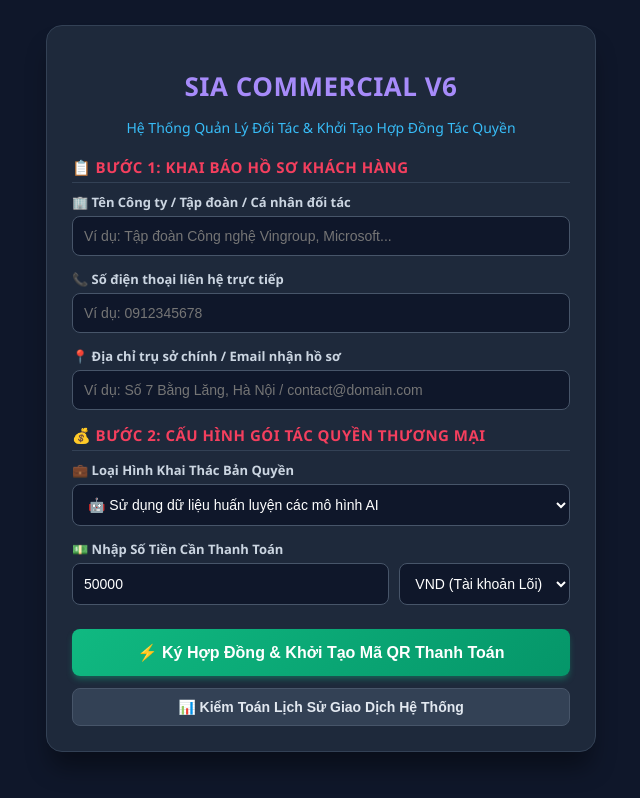
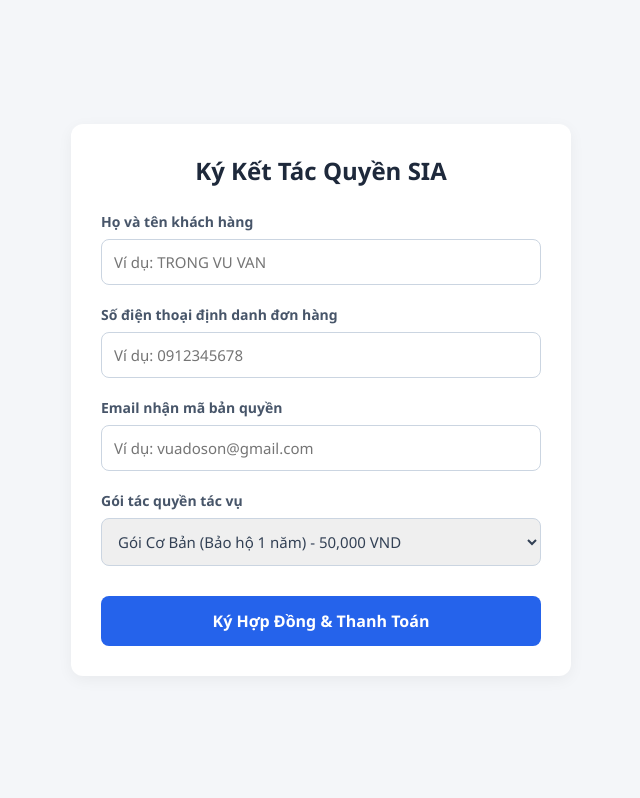
Before and after one commit to vuadoson/SIA-Project, a plain HTML site: page index.html in a window 1280 px wide. Shown: the whole page, without its empty margins (319-959 px from the left). Drawn offline with Linux system fonts and the light colour scheme.

Commit message:
Update title and improve form fields in index.html

```diff
--- a/index.html
+++ b/index.html
@@ -3,181 +3,226 @@
 <head>
     <meta charset="UTF-8">
     <meta name="viewport" content="width=device-width, initial-scale=1.0">
-    <title>SIA - Nền Tảng Thương Mại Tác Quyền Toàn Phần</title>
+    <title>Hệ thống Bảo hộ Mã nguồn SIA</title>
     <style>
-        body { font-family: 'Segoe UI', Tahoma, Geneva, Verdana, sans-serif; background: #0f172a; color: #e2e8f0; margin: 0; padding: 15px; display: flex; flex-direction: column; align-items: center; }
-        .container { max-width: 550px; width: 100%; background: #1e293b; padding: 25px; border-radius: 16px; box-shadow: 0 20px 25px -5px rgba(0,0,0,0.4); border: 1px solid #334155; margin-top: 10px; box-sizing: border-box; }
-        h1 { color: #a78bfa; text-align: center; font-size: 26px; margin-bottom: 5px; font-weight: 800; letter-spacing: 0.5px; }
-        p.subtitle { text-align: center; color: #38bdf8; font-size: 14px; margin-bottom: 20px; font-weight: 500; }
-
-        .section-title { font-size: 15px; color: #f43f5e; font-weight: bold; margin: 15px 0 10px 0; border-bottom: 1px solid #334155; padding-bottom: 5px; text-transform: uppercase; letter-spacing: 0.5px;}
-        .form-group { margin-bottom: 14px; }
-        label { display: block; font-size: 13px; margin-bottom: 5px; color: #cbd5e1; font-weight: 600; }
-        input, select { width: 100%; padding: 11px; background: #0f172a; border: 1px solid #475569; border-radius: 8px; color: white; box-sizing: border-box; font-size: 14px; }
-        input:focus, select:focus { border-color: #38bdf8; outline: none; }
-
-        .currency-block { display: flex; gap: 10px; }
-        .currency-block input { flex: 2; }
-        .currency-block select { flex: 1; }
-
-        button { width: 100%; padding: 14px; border: none; border-radius: 8px; color: white; font-weight: bold; font-size: 16px; cursor: pointer; transition: all 0.2s; margin-top: 10px; }
-        .btn-primary { background: linear-gradient(135deg, #10b981, #059669); box-shadow: 0 4px 6px -1px rgba(16, 185, 129, 0.4); }
-        .btn-primary:hover { background: linear-gradient(135deg, #059669, #047857); transform: translateY(-1px); }
-        .btn-secondary { background: #334155; border: 1px solid #475569; margin-top: 12px; color: #e2e8f0; font-size: 14px; padding: 10px; }
-
-        .result-box { margin-top: 20px; padding: 18px; background: #020617; border-radius: 10px; border-left: 5px solid #10b981; display: none; text-align: center; }
-        .qr-container { background: white; padding: 15px; display: inline-block; border-radius: 12px; margin: 15px 0; }
-        .qr-container img { max-width: 220px; width: 100%; height: auto; display: block; }
-
-        .invoice-details { text-align: left; margin-top: 15px; font-size: 13px; border-top: 1px dashed #334155; padding-top: 10px; line-height: 1.6; }
-        .invoice-line { display: flex; justify-content: space-between; padding: 3px 0; }
-        .log-area { max-height: 180px; overflow-y: auto; background: #020617; padding: 12px; border-radius: 8px; margin-top: 15px; border: 1px solid #334155; font-family: monospace; font-size: 11px; color: #38bdf8; display: none; width: 100%; box-sizing: border-box; white-space: pre-wrap; }
+        * {
+            box-sizing: border-box;
+            font-family: 'Segoe UI', Tahoma, Geneva, Verdana, sans-serif;
+        }
+        body {
+            background-color: #f4f6f9;
+            margin: 0;
+            padding: 20px;
+            display: flex;
+            justify-content: center;
+            align-items: center;
+            min-height: 100vh;
+        }
+        .container {
+            background: #ffffff;
+            max-width: 500px;
+            width: 100%;
+            padding: 30px;
+            border-radius: 12px;
+            box-shadow: 0 4px 15px rgba(0,0,0,0.05);
+        }
+        h2 {
+            color: #1e293b;
+            text-align: center;
+            margin-top: 0;
+            margin-bottom: 25px;
+            font-size: 24px;
+        }
+        .form-group {
+            margin-bottom: 20px;
+        }
+        label {
+            display: block;
+            margin-bottom: 8px;
+            color: #475569;
+            font-weight: 600;
+            font-size: 14px;
+        }
+        input, select {
+            width: 100%;
+            padding: 12px;
+            border: 1px solid #cbd5e1;
+            border-radius: 8px;
+            font-size: 15px;
+            color: #334155;
+            transition: all 0.3s;
+        }
+        input:focus, select:focus {
+            outline: none;
+            border-color: #2563eb;
+            box-shadow: 0 0 0 3px rgba(39, 99, 235, 0.16);
+        }
+        button {
+            width: 100%;
+            padding: 14px;
+            background-color: #2563eb;
+            color: white;
+            border: none;
+            border-radius: 8px;
+            font-size: 16px;
+            font-weight: bold;
+            cursor: pointer;
+            transition: background 0.3s;
+            margin-top: 10px;
+        }
+        button:hover {
+            background-color: #1d4ed8;
+        }
+        .payment-section {
+            display: none;
+            text-align: center;
+            margin-top: 25px;
+            padding-top: 25px;
+            border-top: 2px dashed #e2e8f0;
+        }
+        .qr-box {
+            background: #f8fafc;
+            padding: 15px;
+            border-radius: 8px;
+            display: inline-block;
+            margin-bottom: 15px;
+            border: 1px solid #e2e8f0;
+        }
+        #qrCodeImage {
+            max-width: 250px;
+            width: 100%;
+            height: auto;
+            display: block;
+        }
+        .note {
+            font-size: 13px;
+            color: #ef4444;
+            background-color: #fef2f2;
+            padding: 12px;
+            border-radius: 6px;
+            border-left: 4px solid #ef4444;
+            text-align: left;
+            margin-top: 15px;
+            line-height: 1.5;
+        }
+        .success-text {
+            color: #16a34a;
+            font-weight: bold;
+            margin-bottom: 10px;
+        }
     </style>
 </head>
 <body>
 
 <div class="container">
-        <h1>SIA COMMERCIAL V6</h1>
-        <p class="subtitle">Hệ Thống Quản Lý Đối Tác & Khởi Tạo Hợp Đồng Tác Quyền</p>
+    <h2>Ký Kết Tác Quyền SIA</h2>
 
-        <div class="section-title">📋 Bước 1: Khai báo hồ sơ khách hàng</div>
-
+    <div id="orderForm">
         <div class="form-group">
-            <label>🏢 Tên Công ty / Tập đoàn / Cá nhân đối tác</label>
-            <input type="text" id="clientName" placeholder="Ví dụ: Tập đoàn Công nghệ Vingroup, Microsoft...">
+            <label for="clientName">Họ và tên khách hàng</label>
+            <input type="text" id="clientName" placeholder="Ví dụ: TRONG VU VAN" required>
         </div>
 
         <div class="form-group">
-            <label>📞 Số điện thoại liên hệ trực tiếp</label>
-            <input type="text" id="clientPhone" placeholder="Ví dụ: 0912345678">
+            <label for="clientPhone">Số điện thoại định danh đơn hàng</label>
+            <input type="tel" id="clientPhone" placeholder="Ví dụ: 0912345678" required>
         </div>
 
         <div class="form-group">
-            <label>📍 Địa chỉ trụ sở chính / Email nhận hồ sơ</label>
-            <input type="text" id="clientAddress" placeholder="Ví dụ: Số 7 Bằng Lăng, Hà Nội / contact@domain.com">
+            <label for="clientEmail">Email nhận mã bản quyền</label>
+            <input type="email" id="clientEmail" placeholder="Ví dụ: vuadoson@gmail.com" required>
         </div>
 
-        <div class="section-title">💰 Bước 2: Cấu hình gói tác quyền thương mại</div>
-
         <div class="form-group">
-            <label>💼 Loại Hình Khai Thác Bản Quyền</label>
+            <label for="actionType">Gói tác quyền tác vụ</label>
             <select id="actionType">
-                <option value="AI_TRAINING">🤖 Sử dụng dữ liệu huấn luyện các mô hình AI</option>
-                <option value="COMMERCIAL_USE">🏢 Khai thác thương mại / Tập đoàn Big Tech</option>
-                <option value="API_CALL">⚡ Truy vấn dữ liệu cốt lõi qua hệ thống API</option>
+                <option value="Gói Cơ Bản (Bảo hộ 1 năm)">Gói Cơ Bản (Bảo hộ 1 năm) - 50,000 VND</option>
+                <option value="Gói Nâng Cao (Trọn đời)">Gói Nâng Cao (Trọn đời) - 100,000 VND</option>
             </select>
         </div>
 
-        <div class="form-group">
-            <label>💵 Nhập Số Tiền Cần Thanh Toán</label>
-            <div class="currency-block">
-                <input type="number" id="amount" value="50000">
-                <select id="currency">
-                    <option value="VND">VND (Tài khoản Lõi)</option>
-                    <option value="USD">USD (Tài khoản Ngoại Tệ)</option>
-                    <option value="EUR">EUR (Tài khoản Ngoại Tệ)</option>
-                </select>
+        <button type="button" onclick="submitOrder()">Ký Hợp Đồng & Thanh Toán</button>
+    </div>
+
+    <div id="paymentSection" class="payment-section">
+        <p class="success-text">🎉 Đã khởi tạo hợp đồng thành công!</p>
+        <p style="font-size: 14px; color: #64748b; margin-bottom: 15px;">Mời ông mở app ngân hàng quét mã VietQR dưới đây để thanh toán tự động:</p>
+
+        <div class="qr-box">
+            <img id="qrCodeImage" src="" alt="Mã QR Thanh Toán VietQR">
+        </div>
+
+        <div class="note">
+            <strong>🚨 Lưu ý cực kỳ quan trọng:</strong> Ông vui lòng <strong>giữ nguyên nội dung chuyển khoản</strong> do mã QR tự tạo (chính là số điện thoại định danh). Không chỉnh sửa nội dung này để hệ thống Go và MacroDroid tự động kích hoạt và gửi email bàn giao sản phẩm sau 3 giây!
+        </div>
     </div>
 </div>
 
-        <button class="btn-primary" onclick="generateSIAPayment()">
-            ⚡ Ký Hợp Đồng & Khởi Tạo Mã QR Thanh Toán
-        </button>
+<script>
+    function submitOrder() {
+        const name = document.getElementById("clientName").value.trim();
+        const phone = document.getElementById("clientPhone").value.trim();
+        const email = document.getElementById("clientEmail").value.trim();
+        const actionSelect = document.getElementById("actionType");
+        const actionType = actionSelect.value;
 
-        <button class="btn-secondary" onclick="fetchSystemLogs()">
-            📊 Kiểm Toán Lịch Sử Giao Dịch Hệ Thống
-        </button>
-
-        <div id="resultBox" class="result-box">
-            <h3 style="color: #34d399; margin-top: 0;">💵 MÃ QR THANH TOÁN THỰC TẾ</h3>
-            <p style="font-size: 13px; color: #94a3b8; margin-bottom: 5px;" id="paymentMessage"></p>
-
-            <div class="qr-container">
-                <img id="qrImage" src="" alt="Mã QR Thanh Toán MB">
-            </div>
-
-            <p style="font-size: 12px; color: #f43f5e; margin-top: 0; font-weight: bold;">⚠️ Sử dụng ứng dụng Ngân hàng quét mã để thực hiện giao dịch pháp lý</p>
-
-            <div class="invoice-details" id="invoiceDetails"></div>
-        </div>
-
-        <div id="logArea" class="log-area"></div>
-    </div>
-
-    <script>
-        const baseUrl = 'https://sia-project-wghg.onrender.com';
-        const siaKey = 'SIA-SUPER-KEY-2026';
-
-        async function generateSIAPayment() {
-            const clientName = document.getElementById('clientName').value.trim();
-            const clientPhone = document.getElementById('clientPhone').value.trim();
-            const clientAddress = document.getElementById('clientAddress').value.trim();
-
-            const actionType = document.getElementById('actionType').value;
-            const amount = parseFloat(document.getElementById('amount').value);
-            const currency = document.getElementById('currency').value;
-
-            const resultBox = document.getElementById('resultBox');
-            const qrImage = document.getElementById('qrImage');
-            const paymentMessage = document.getElementById('paymentMessage');
-            const invoiceDetails = document.getElementById('invoiceDetails');
-
-            // Ràng buộc bắt buộc khách hàng điền danh tính trước khi cho thanh toán
-            if (!clientName || !clientPhone || !clientAddress) {
-                alert("⚠️ Vui lòng điền đầy đủ Tên, Số điện thoại và Địa chỉ để hệ thống xác minh danh tính hợp đồng!");
+        if (!name || !phone || !email) {
+            alert("Vui lòng điền đầy đủ thông tin trước khi ký kết hợp đồng ông ơi!");
             return;
         }
 
-            resultBox.style.display = 'block';
-            paymentMessage.innerText = 'Hệ thống SIA đang đăng ký hồ sơ doanh nghiệp và tạo mã QR ngân hàng...';
-            qrImage.src = '';
-
-            // Tự động gộp thông tin khách hàng vào nội dung chuyển khoản để ngân hàng lưu giữ
-            const memoInfo = `SIA_${clientPhone}_${actionType}`;
-
-            // Tạo mã QR ngân hàng thụ hưởng MB chính chủ VU VAN TRONG
-            let targetAccount = "1005071981";
-            if (currency === "USD") targetAccount = "6801639330636";
-            else if (currency === "EUR") targetAccount = "5120703663032";
-
-            const qrCodeURL = `https://img.vietqr.io/image/MB-${targetAccount}-qr_only.png?amount=${amount}&addInfo=${memoInfo}`;
-
-            const shareDev = amount * 0.7;
-            const shareHardware = amount * 0.2;
-            const shareReserve = amount * 0.1;
-            const currentTimestamp = new Date().toLocaleString();
-
-            paymentMessage.innerHTML = `Chuyển về số tài khoản: <strong>${targetAccount}</strong><br>Người nhận: <strong>VU VAN TRONG</strong>`;
-            qrImage.src = qrCodeURL;
-
-            invoiceDetails.innerHTML = `
-                <div style="background: #0f172a; padding: 10px; border-radius: 6px; margin-bottom: 10px; border: 1px dashed #334155;">
-                    <strong style="color: #a78bfa;">📝 HỒ SƠ ĐỐI TÁC HỢP ĐỒNG:</strong><br>
-                    • Khách hàng: <span style="color: white;">${clientName}</span><br>
-                    • Hotline: <span style="color: white;">${clientPhone}</span><br>
-                    • Trụ sở / Email: <span style="color: white;">${clientAddress}</span>
-                </div>
-                <div class="invoice-line"><span>Tổng Số Tiền Tác Quyền:</span><strong>${amount.toLocaleString()} ${currency}</strong></div>
-                <div class="invoice-line" style="color: #60a5fa;"><span>👥 Quỹ Lập Trình Viên (70%):</span><span>${shareDev.toLocaleString()} ${currency}</span></div>
-                <div class="invoice-line" style="color: #fca5a5;"><span>☁️ Hạ Tầng Máy Chủ (20%):</span><span>${shareHardware.toLocaleString()} ${currency}</span></div>
-                <div class="invoice-line" style="color: #fef08a;"><span>🛡️ Quỹ Dự Phòng Hệ Thống (10%):</span><span>${shareReserve.toLocaleString()} ${currency}</span></div>
-                <div style="font-size: 10px; color: #475569; text-align: right; margin-top: 10px;">Mã định danh bảo mật • Hợp đồng số: SIA-${Date.now().toString().slice(-6)}</div>
-            `;
+        // Tự động phân tích và quy đổi số tiền dựa theo gói lựa chọn
+        let amountVND = 50000;
+        if (actionType.includes("Trọn đời")) {
+            amountVND = 100000;
         }
 
-        async function fetchSystemLogs() {
-            const logArea = document.getElementById('logArea');
-            logArea.style.display = 'block';
-            logArea.innerText = '⏳ Đang truy xuất dữ liệu sổ cái kiểm toán thương mại...';
+        // Bước 1: Gửi thông tin đăng ký lên máy chủ Render để lưu vào bộ nhớ đệm (Cache đợi tiền)
+        const orderData = {
+            client_name: name,
+            client_phone: phone,
+            client_address: email,
+            action_type: actionType,
+            amount: parseFloat(amountVND)
+        };
 
-            try {
-                const response = await fetch(`${baseUrl}/api/v1/logs`);
-                const data = await response.json();
-                logArea.innerText = data.logs;
-            } catch (err) {
-                logArea.innerText = '❌ Lỗi trích xuất tệp nhật ký.';
+        fetch('https://sia-project-wghg.onrender.com/api/v1/order', {
+            method: 'POST',
+            headers: {
+                'Content-Type': 'application/json',
+            },
+            body: JSON.stringify(orderData)
+        })
+        .then(response => {
+            if (response.ok) {
+                // Bước 2: Gọi API VietQR thiết lập mã QR điền sẵn số tiền + SĐT khách trong nội dung
+                const bankId = "MB";
+                const accountNo = "1005071981";
+                const template = "qr_only";
+                const accountName = "VUA DO SON";
+
+                // Mã hóa chuỗi số điện thoại an toàn để đính kèm vào URL
+                const description = encodeURIComponent(phone);
+
+                // Khởi tạo đường link ảnh QR thông minh chuẩn Napas
+                const qrUrl = `https://img.vietqr.io/image/${bankId}-${accountNo}-${template}.png?amount=${amountVND}&addInfo=${description}&accountName=${accountName}`;
+
+                // Gán ảnh QR vào giao diện và hiển thị phân đoạn hướng dẫn quét mã
+                document.getElementById("qrCodeImage").src = qrUrl;
+                document.getElementById("paymentSection").style.display = "block";
+
+                // Cuộn mượt màn hình xuống mục thanh toán để tăng trải nghiệm khách hàng
+                document.getElementById("paymentSection").scrollIntoView({ behavior: 'smooth' });
+            } else {
+                alert("Có lỗi xảy ra khi đồng bộ đơn hàng đến máy chủ Render!");
             }
+        })
+        .catch(error => {
+            console.error('Error:', error);
+            alert("Không thể kết nối đến máy chủ. Hãy đảm bảo dự án backend Render của ông đang hoạt động!");
+        });
     }
 </script>
+
 </body>
 </html>
```
Lines whose indentation alone changed are shown as unchanged.
